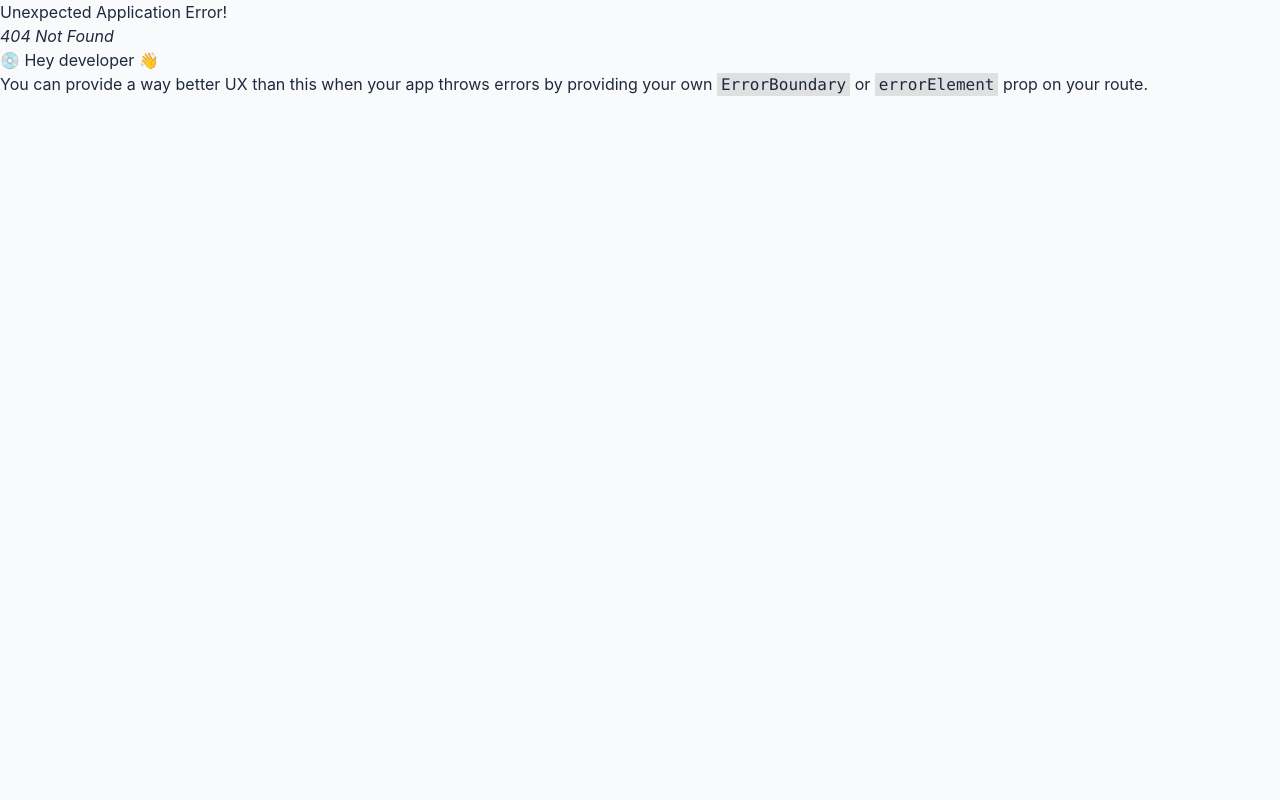
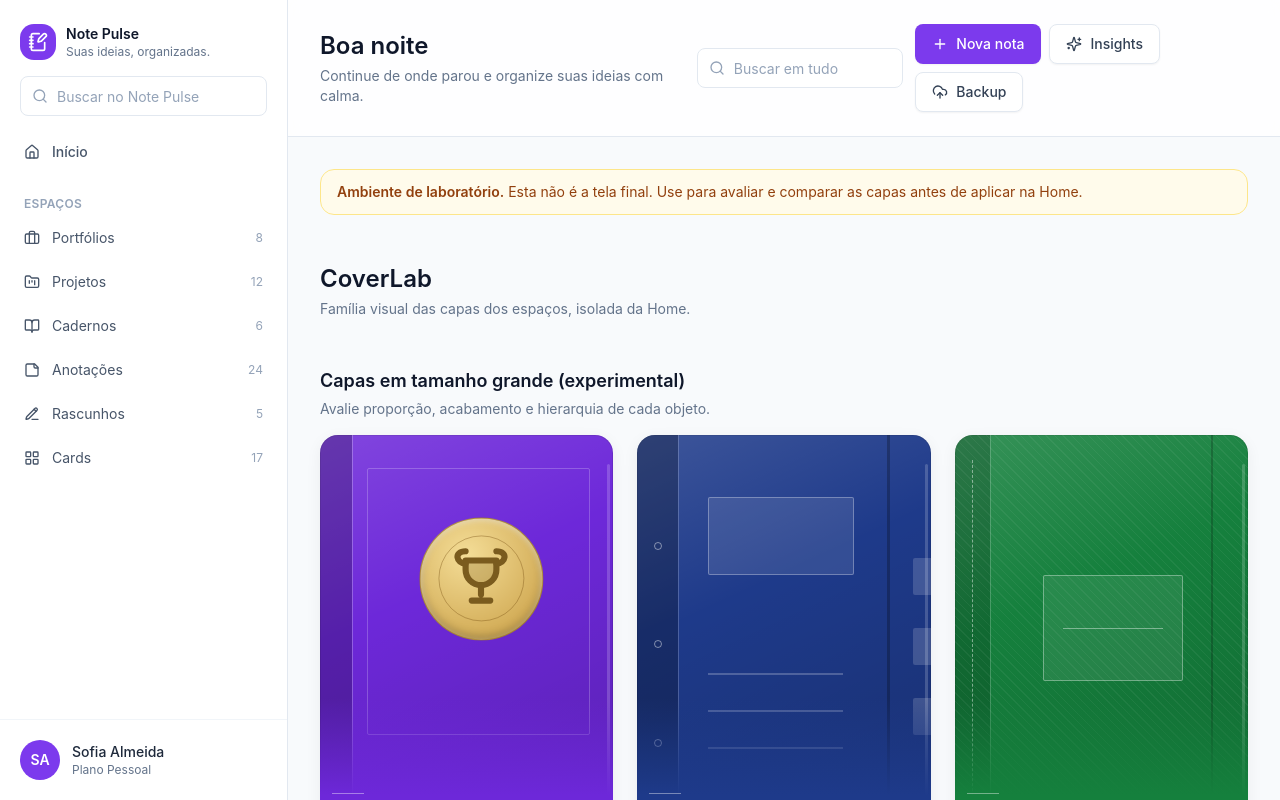
Before and after one commit to memocoreapp-pixel/projeto_anota-es, a React (Vite) app: page /cover-lab in a window 1280 px wide. Before the commit this address had no page. Built offline with nearby package versions, Linux system fonts and the light colour scheme.

Commit message:
feat(cover-lab): add isolated visual lab route for covers without touching Home

```diff
--- a/src/app/router.tsx
+++ b/src/app/router.tsx
@@ -2,6 +2,7 @@ import { createBrowserRouter } from "react-router-dom";
 import { AppLayout } from "@/components/layout/AppLayout";
 import { Home } from "@/pages/Home";
 import { SpacePlaceholder } from "@/pages/SpacePlaceholder";
+import { CoverLabPage } from "@/components/spaces/cover-lab/CoverLabPage";
 
 // Sob GitHub Pages o app roda em um subcaminho (ex.: /projeto_anota-es/).
 // O basename usa o BASE_URL definido pelo Vite, sem a barra final.
@@ -20,6 +21,7 @@ export const router = createBrowserRouter(
         { path: "anotacoes", element: <SpacePlaceholder spaceId="anotacoes" /> },
         { path: "rascunhos", element: <SpacePlaceholder spaceId="rascunhos" /> },
         { path: "cards", element: <SpacePlaceholder spaceId="cards" /> },
+        { path: "cover-lab", element: <CoverLabPage /> },
       ],
     },
   ],
--- /dev/null
+++ b/src/components/spaces/cover-lab/CoverLabPage.tsx
@@ -0,0 +1,106 @@
+import { spaces } from "@/data/spaces";
+import { SpaceCover } from "@/components/spaces/SpaceCover";
+import { SpaceCoverGrid } from "@/components/spaces/SpaceCoverGrid";
+import { LabCover } from "./LabCover";
+import { CoverPreviewGrid } from "./CoverPreviewGrid";
+import { CoverThemePreview } from "./CoverThemePreview";
+
+/**
+ * Laboratório visual isolado das capas. Não é a tela final e não afeta a Home.
+ * Permite avaliar proporção, acabamento, hierarquia, paleta, consistência,
+ * legibilidade, variações de cor e responsividade antes de aplicar na Home.
+ */
+export function CoverLabPage() {
+  const cadernos = spaces.find((s) => s.id === "cadernos") ?? spaces[0];
+  const cards = spaces.find((s) => s.id === "cards") ?? spaces[0];
+
+  return (
+    <div className="space-y-12">
+      {/* Aviso de laboratório */}
+      <div className="rounded-xl border border-amber-200 bg-amber-50 px-4 py-3 text-sm text-amber-800">
+        <strong className="font-semibold">Ambiente de laboratório.</strong> Esta
+        não é a tela final. Use para avaliar e comparar as capas antes de aplicar
+        na Home.
+      </div>
+
+      <header>
+        <h1 className="text-2xl font-semibold text-slate-900">CoverLab</h1>
+        <p className="mt-1 text-sm text-slate-500">
+          Família visual das capas dos espaços, isolada da Home.
+        </p>
+      </header>
+
+      {/* 1. Capas grandes (experimental) */}
+      <section>
+        <h2 className="mb-1 text-lg font-semibold text-slate-900">
+          Capas em tamanho grande (experimental)
+        </h2>
+        <p className="mb-4 text-sm text-slate-500">
+          Avalie proporção, acabamento e hierarquia de cada objeto.
+        </p>
+        <CoverPreviewGrid
+          spaces={spaces}
+          className="grid grid-cols-2 gap-6 sm:grid-cols-3"
+          renderCover={(space) => <LabCover space={space} />}
+        />
+      </section>
+
+      {/* 4. Comparação atual × experimental */}
+      <section>
+        <h2 className="mb-1 text-lg font-semibold text-slate-900">
+          Comparação: atual × experimental
+        </h2>
+        <p className="mb-4 text-sm text-slate-500">
+          Lado a lado para decidir a direção visual.
+        </p>
+        <div className="grid grid-cols-1 gap-6 sm:grid-cols-2 lg:grid-cols-3">
+          {spaces.map((space) => (
+            <div
+              key={space.id}
+              className="rounded-xl border border-slate-200 bg-white p-4"
+            >
+              <p className="mb-3 text-sm font-medium text-slate-700">
+                {space.title}
+              </p>
+              <div className="grid grid-cols-2 gap-3">
+                <div>
+                  <p className="mb-1 text-xs text-slate-400">Atual</p>
+                  <SpaceCover space={space} />
+                </div>
+                <div>
+                  <p className="mb-1 text-xs text-slate-400">Experimental</p>
+                  <LabCover space={space} />
+                </div>
+              </div>
+            </div>
+          ))}
+        </div>
+      </section>
+
+      {/* 3. Variações de tema de cor */}
+      <section>
+        <h2 className="mb-1 text-lg font-semibold text-slate-900">
+          Variações de tema de cor
+        </h2>
+        <p className="mb-4 text-sm text-slate-500">
+          A mesma capa em diferentes temas (a cor vem sempre do token).
+        </p>
+        <div className="space-y-8">
+          <CoverThemePreview space={cadernos} />
+          <CoverThemePreview space={cards} />
+        </div>
+      </section>
+
+      {/* 2. Prévia em tamanho da Home (capas atuais) */}
+      <section>
+        <h2 className="mb-1 text-lg font-semibold text-slate-900">
+          Prévia em tamanho da Home
+        </h2>
+        <p className="mb-4 text-sm text-slate-500">
+          Capas atuais no mesmo tamanho usado na vitrine da Home.
+        </p>
+        <SpaceCoverGrid spaces={spaces} />
+      </section>
+    </div>
+  );
+}
--- /dev/null
+++ b/src/components/spaces/cover-lab/CoverPreviewGrid.tsx
@@ -0,0 +1,23 @@
+import type { ReactNode } from "react";
+import type { Space } from "@/types";
+
+interface CoverPreviewGridProps {
+  spaces: Space[];
+  className?: string;
+  renderCover: (space: Space) => ReactNode;
+}
+
+/** Grade simples para exibir uma coleção de capas no laboratório. */
+export function CoverPreviewGrid({
+  spaces,
+  className = "grid grid-cols-2 gap-6 sm:grid-cols-3",
+  renderCover,
+}: CoverPreviewGridProps) {
+  return (
+    <div className={className}>
+      {spaces.map((space) => (
+        <div key={space.id}>{renderCover(space)}</div>
+      ))}
+    </div>
+  );
+}
--- /dev/null
+++ b/src/components/spaces/cover-lab/CoverThemePreview.tsx
@@ -0,0 +1,39 @@
+import type { Space, ColorThemeId } from "@/types";
+import { coverThemes } from "@/data/coverThemes";
+import { LabCover } from "./LabCover";
+
+/** Ordem de exibição das variações de cor. */
+const themeOrder: ColorThemeId[] = [
+  "purple",
+  "white",
+  "green",
+  "blue",
+  "beige",
+  "gray",
+  "guava",
+];
+
+interface CoverThemePreviewProps {
+  space: Space;
+}
+
+/** Mostra uma capa (experimental) em todas as variações de tema de cor. */
+export function CoverThemePreview({ space }: CoverThemePreviewProps) {
+  return (
+    <div>
+      <p className="mb-3 text-sm font-medium text-slate-700">
+        {space.title} — variações de cor
+      </p>
+      <div className="grid grid-cols-3 gap-3 sm:grid-cols-4 lg:grid-cols-7">
+        {themeOrder.map((id) => (
+          <div key={id}>
+            <LabCover space={space} themeId={id} />
+            <p className="mt-1 text-center text-xs text-slate-500">
+              {coverThemes[id].label}
+            </p>
+          </div>
+        ))}
+      </div>
+    </div>
+  );
+}
--- /dev/null
+++ b/src/components/spaces/cover-lab/LabCover.tsx
@@ -0,0 +1,56 @@
+import type { Space, ColorThemeId, CoverTheme } from "@/types";
+import { getCoverTheme, coverThemes } from "@/data/coverThemes";
+import { coverFaces } from "@/components/spaces/covers/CoverFaces";
+import { cn } from "@/utils/cn";
+
+interface LabCoverProps {
+  space: Space;
+  /** Força um tema de cor (para a grade de variações). */
+  themeId?: ColorThemeId;
+  className?: string;
+}
+
+/**
+ * Versão EXPERIMENTAL da capa, usada apenas no CoverLab. Criada em paralelo:
+ * não substitui o SpaceCover usado na Home. Difere no acabamento do "objeto"
+ * (proporção mais alta, borda de páginas à direita, divisória no rótulo).
+ */
+export function LabCover({ space, themeId, className }: LabCoverProps) {
+  const theme: CoverTheme = themeId ? coverThemes[themeId] : getCoverTheme(space.colorTheme);
+  const Face = coverFaces[space.coverStyle];
+
+  return (
+    <div
+      className={cn(
+        "relative aspect-[5/7] overflow-hidden rounded-2xl shadow-soft ring-1 ring-inset ring-black/10",
+        className
+      )}
+      style={{ backgroundColor: theme.base }}
+    >
+      <Face theme={theme} />
+
+      {/* Borda de "páginas" à direita (espessura do objeto) */}
+      <div
+        className="pointer-events-none absolute inset-y-[7%] right-[3px] w-[3px] rounded-full"
+        style={{ background: "rgba(255,255,255,0.18)" }}
+      />
+
+      {/* Esmaecido na base para legibilidade do rótulo */}
+      <div
+        className="pointer-events-none absolute inset-x-0 bottom-0 h-[36%]"
+        style={{ background: `linear-gradient(to top, ${theme.base} 34%, transparent)` }}
+      />
+
+      {/* Rótulo */}
+      <div className="absolute inset-x-0 bottom-0 p-3">
+        <div className="mb-1 h-px w-8" style={{ background: theme.onCover, opacity: 0.4 }} />
+        <p className="truncate text-sm font-semibold" style={{ color: theme.onCover }}>
+          {space.title}
+        </p>
+        <p className="text-xs" style={{ color: theme.onCover, opacity: 0.75 }}>
+          {space.itemCount} {space.countLabel}
+        </p>
+      </div>
+    </div>
+  );
+}
```
